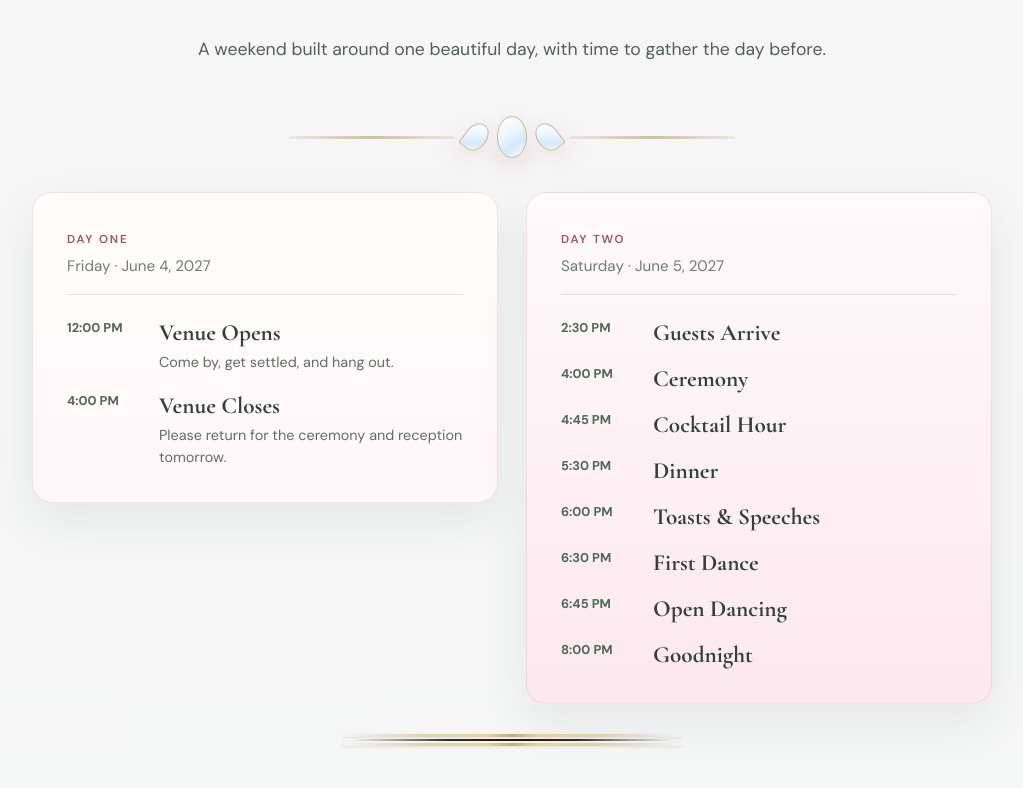
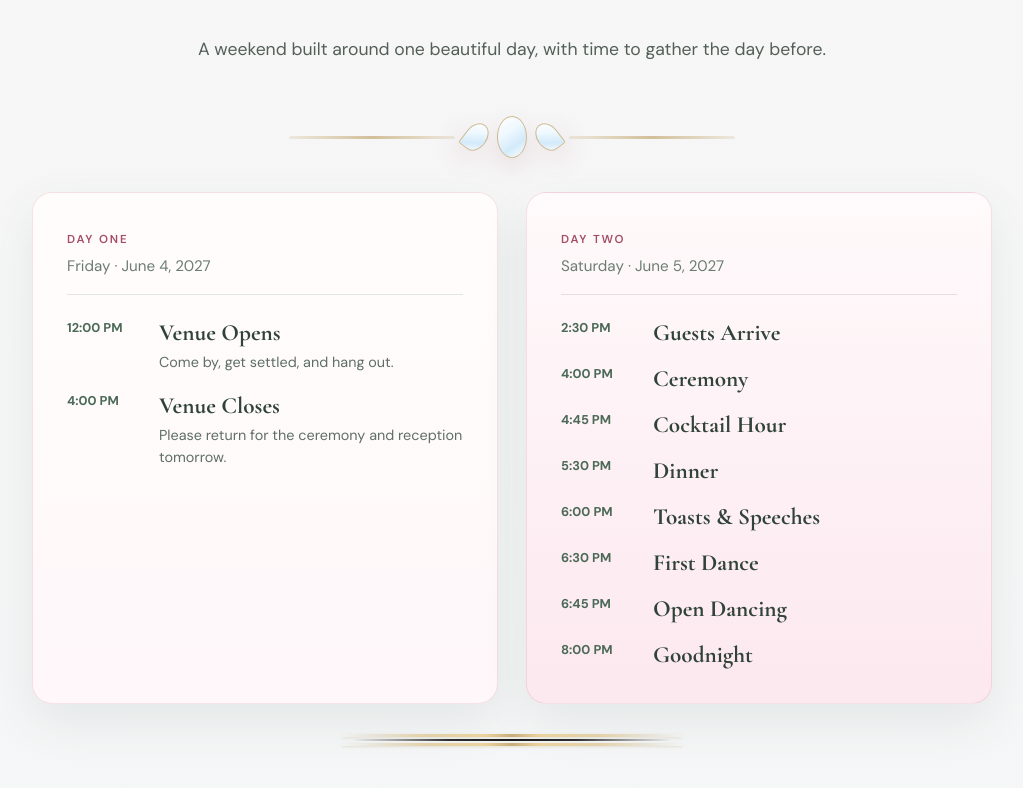
Before and after one commit to jun-zaga/wedding-site, a React (Vite) app: page / in a window 1280 px wide. Shown: the part 3140-3928 px from the top of the page, without its empty margins (128-1151 px from the left). Built offline with nearby package versions, Linux system fonts and the light colour scheme.

Commit message:
changes day one css

```diff
--- a/src/styles.css
+++ b/src/styles.css
@@ -149,7 +149,7 @@ h2 { margin:0 0 20px; font-size:clamp(2.7rem,6vw,5rem); line-height:1.05; }
   gap:28px;
   max-width:960px;
   margin:0 auto;
-  align-items:start;
+  align-items:stretch;
 }
 .schedule-day {
   min-width:0;
```
